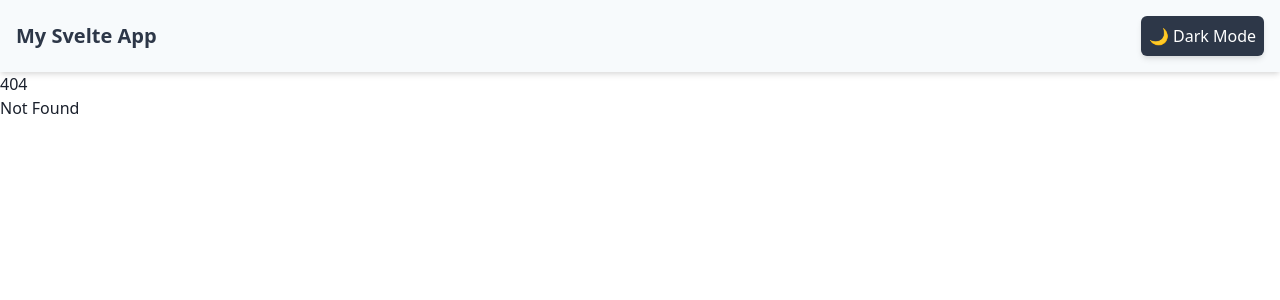
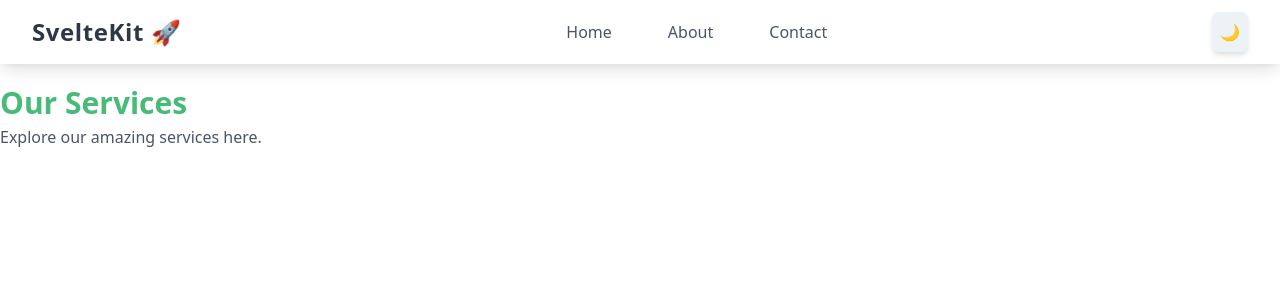
Before and after one commit to rajat-211990/svelte-test-prj, a SvelteKit app: page /about in a window 1280 px wide. Before the commit this address had no page. Shown: the top 300 px of the page. Built offline with nearby package versions, Linux system fonts and the light colour scheme.

Commit message:
added underline, focus effect on navbar options, fixed page error

```diff
--- a/src/components/Navbar.svelte
+++ b/src/components/Navbar.svelte
@@ -1,8 +1,14 @@
-<script lang="ts">
-  let menuOpen = false;
+<script>
+  import { page } from "$app/stores"; // Import page store
+  import { derived } from "svelte/store";
+
+  let menuOpen = false; // ✅ Fix menuOpen not defined error
+
+  // Extract the current route (pathname)
+  const currentPath = derived(page, ($page) => $page.url.pathname);
 </script>
 
-<nav class="fixed top-0 left-0 w-full bg-white/30 dark:bg-gray-900/30 backdrop-blur-md shadow-lg z-50">
+<nav class="fixed top-0 left-0 w-full bg-white dark:bg-gray-900 backdrop-blur-md shadow-lg z-50">
   <div class="max-w-7xl mx-auto px-4 sm:px-6 lg:px-8">
     <div class="flex justify-between items-center h-16">
 
@@ -13,9 +19,36 @@
 
       <!-- Navigation Links (Desktop) -->
       <div class="hidden md:flex space-x-8">
-        <a href="/" class="nav-link">Home</a>
-        <a href="/about" class="nav-link">About</a>
-        <a href="/contact" class="nav-link">Contact</a>
+        <a href="/"
+           class="relative px-3 py-2 font-medium transition duration-300
+                  text-gray-700 dark:text-gray-300 hover:text-blue-600 dark:hover:text-blue-400 hover:underline"
+           class:bg-gray-300={$currentPath === "/"}
+           class:dark-bg-gray-700={$currentPath === "/"}>
+          Home
+        </a>
+        <a href="/about"
+           class="relative px-3 py-2 font-medium transition duration-300
+                  text-gray-700 dark:text-gray-300 hover:text-green-600 dark:hover:text-green-400 hover:underline"
+           class:bg-gray-300={$currentPath === "/about"}
+           class:dark-bg-gray-700={$currentPath === "/about"}>
+          About
+        </a>
+        <a href="/contact"
+           class="relative px-3 py-2 font-medium transition duration-300
+                  text-gray-700 dark:text-gray-300 hover:text-red-600 dark:hover:text-red-400 hover:underline"
+           class:bg-gray-300={$currentPath === "/contact"}
+           class:dark-bg-gray-700={$currentPath === "/contact"}>
+          Contact
+        </a>
+      </div>
+
+      <!-- Dark Mode Toggle Inside Navbar -->
+      <div class="hidden md:flex">
+        <button
+          on:click={() => document.documentElement.classList.toggle('dark')}
+          class="p-2 rounded-md bg-gray-200 dark:bg-gray-800 text-gray-700 dark:text-gray-300 shadow-md hover:bg-gray-300 dark:hover:bg-gray-700 transition">
+          🌙
+        </button>
       </div>
 
       <!-- Mobile Menu Button -->
@@ -28,40 +61,28 @@
   </div>
 
   <!-- Mobile Dropdown Menu -->
-  <div class="absolute w-full md:hidden transition-all duration-500 ease-in-out"
-       class:translate-y-0={menuOpen}
-       class:-translate-y-full={!menuOpen}>
-    <div class="bg-white dark:bg-gray-800 shadow-md rounded-lg py-3 px-5">
-      <a href="/" class="block nav-link">Home</a>
-      <a href="/about" class="block nav-link">About</a>
-      <a href="/contact" class="block nav-link">Contact</a>
-    </div>
+  <div class="absolute w-full md:hidden transition-all duration-500 ease-in-out bg-white dark:bg-gray-800 shadow-md rounded-lg py-3 px-5"
+       class:hidden={!menuOpen}>
+      <a href="/"
+         class="block relative px-3 py-2 font-medium transition duration-300
+                text-gray-700 dark:text-gray-300 hover:text-blue-600 dark:hover:text-blue-400 hover:underline"
+         class:bg-gray-300={$currentPath === "/"}
+         class:dark-bg-gray-700={$currentPath === "/"}>
+        Home
+      </a>
+      <a href="/about"
+         class="block relative px-3 py-2 font-medium transition duration-300
+                text-gray-700 dark:text-gray-300 hover:text-green-600 dark:hover:text-green-400 hover:underline"
+         class:bg-gray-300={$currentPath === "/about"}
+         class:dark-bg-gray-700={$currentPath === "/about"}>
+        About
+      </a>
+      <a href="/contact"
+         class="block relative px-3 py-2 font-medium transition duration-300
+                text-gray-700 dark:text-gray-300 hover:text-red-600 dark:hover:text-red-400 hover:underline"
+         class:bg-gray-300={$currentPath === "/contact"}
+         class:dark-bg-gray-700={$currentPath === "/contact"}>
+        Contact
+      </a>
   </div>
 </nav>
-
-<!-- TailwindCSS Styling -->
-<style>
-  @tailwind base;
-  @tailwind components;
-  @tailwind utilities;
-
-  .nav-link {
-    @apply text-gray-700 dark:text-gray-300 relative px-3 py-2 font-medium transition duration-300;
-  }
-
-  .nav-link::after {
-    content: "";
-    position: absolute;
-    left: 50%;
-    bottom: 0;
-    width: 0%;
-    height: 2px;
-    background-color: #2563eb;
-    transition: all 0.3s ease-in-out;
-    transform: translateX(-50%);
-  }
-
-  .nav-link:hover::after {
-    width: 100%;
-  }
-</style>
--- a/src/routes/+layout.svelte
+++ b/src/routes/+layout.svelte
@@ -1,11 +1,14 @@
 <script>
+  import { fade } from 'svelte/transition';
+  import { page } from '$app/stores';
   import "../app.css";
   import DarkModeToggle from "../components/DarkModeToggle.svelte";
+  import Navbar from "../components/Navbar.svelte";
+
 </script>
+<Navbar />
 
-<div class="flex justify-between items-center p-4 bg-gray-100 dark:bg-gray-800 shadow-md">
-  <h1 class="text-xl font-bold text-gray-800 dark:text-white">My Svelte App</h1>
-  <DarkModeToggle />
+<!-- Add padding to push content below the navbar -->
+<div class="pt-20">
+  <slot />
 </div>
-
-<slot />
--- a/src/routes/+page.svelte
+++ b/src/routes/+page.svelte
@@ -1,3 +1,12 @@
 <h1 class="text-3xl text-blue-600 font-bold">Welcome to SvelteKit!</h1>
 <p class="text-gray-700">If you see this, your app is working correctly.</p>
 <h1 class="text-3xl text-blue-600 font-bold">Welcome to SvelteKit!</h1>
+<h1 class="text-3xl text-blue-600 font-bold">Welcome to SvelteKit!</h1>
+<p class="text-gray-700">This is the home page.</p>
+
+<!-- Navigate to Services Page -->
+<a href="/services">
+  <button class="mt-4 px-6 py-2 bg-blue-500 text-white rounded-md shadow-md hover:bg-blue-700 transition duration-300">
+    Go to Services
+  </button>
+</a>
--- /dev/null
+++ b/src/routes/about/+page.svelte
@@ -0,0 +1,2 @@
+<h1 class="text-3xl text-green-500 font-bold">Our Services</h1>
+<p class="text-gray-700">Explore our amazing services here.</p>
--- /dev/null
+++ b/src/routes/contact/+page.svelte
@@ -0,0 +1,2 @@
+<h1 class="text-3xl text-green-500 font-bold">Our Services</h1>
+<p class="text-gray-700">Explore our amazing services here.</p>
--- /dev/null
+++ b/src/routes/services/+page.svelte
@@ -0,0 +1,2 @@
+<h1 class="text-3xl text-green-500 font-bold">Our Services</h1>
+<p class="text-gray-700">Explore our amazing services here.</p>
```
